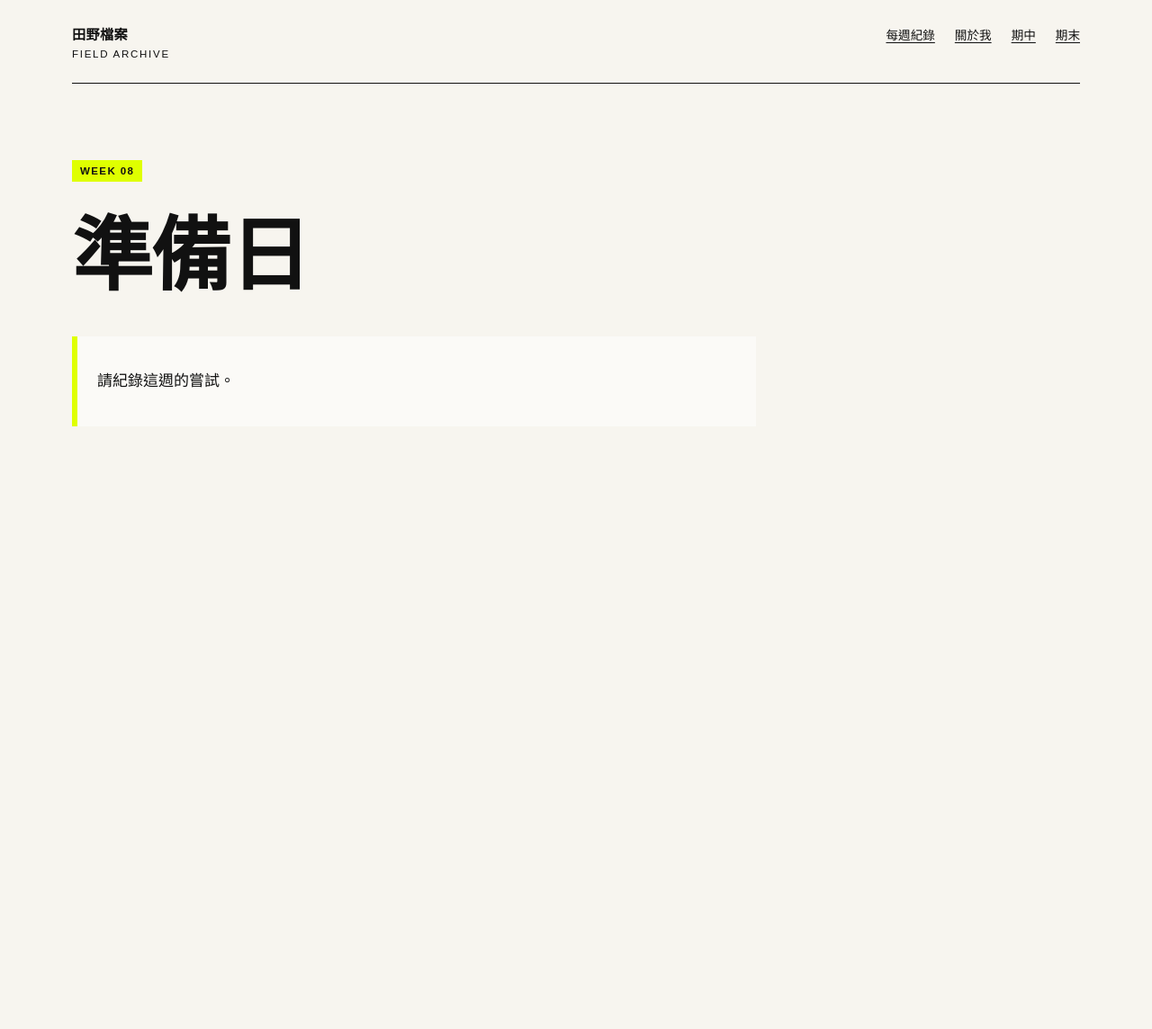
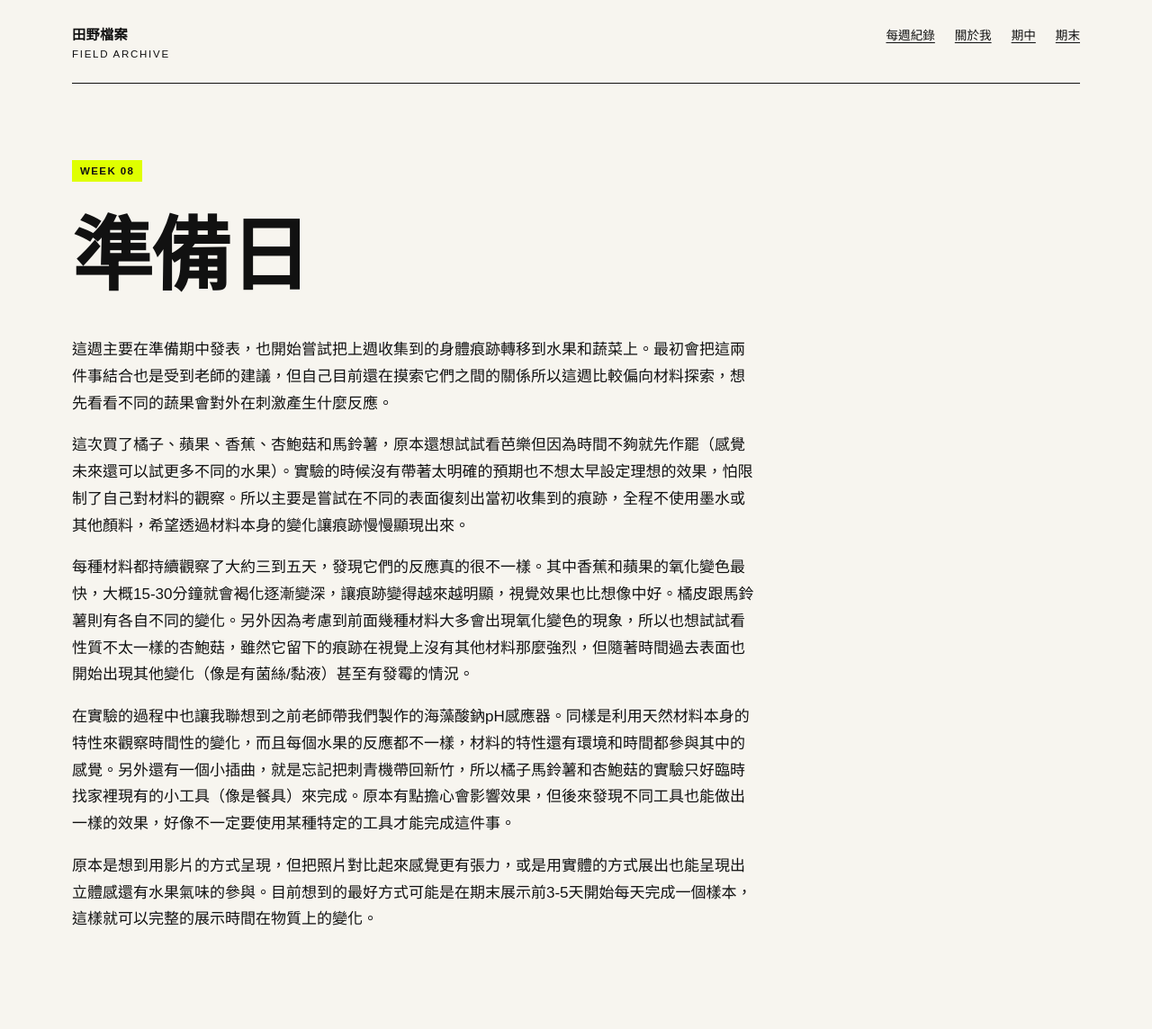
Before and after one commit to yychan27/fieldworkarchive, a Jekyll site: the page built from weeks/week-08.md, in a window 1280 px wide. Shown: the whole page at 90% size. Built offline with Jekyll 4.4.1, drawn with Linux system fonts in a browser that asks for light colours; before the commit the page ends 900 px from its top, so only the background shows below that.

Commit message:
Update week-08.md

```diff
--- a/weeks/week-08.md
+++ b/weeks/week-08.md
@@ -7,4 +7,12 @@ permalink: /weeks/week-08/
 
 # 準備日
 
-> 請紀錄這週的嘗試。
+這週主要在準備期中發表，也開始嘗試把上週收集到的身體痕跡轉移到水果和蔬菜上。最初會把這兩件事結合也是受到老師的建議，但自己目前還在摸索它們之間的關係所以這週比較偏向材料探索，想先看看不同的蔬果會對外在刺激產生什麼反應。
+
+這次買了橘子、蘋果、香蕉、杏鮑菇和馬鈴薯，原本還想試試看芭樂但因為時間不夠就先作罷（感覺未來還可以試更多不同的水果）。實驗的時候沒有帶著太明確的預期也不想太早設定理想的效果，怕限制了自己對材料的觀察。所以主要是嘗試在不同的表面復刻出當初收集到的痕跡，全程不使用墨水或其他顏料，希望透過材料本身的變化讓痕跡慢慢顯現出來。
+
+每種材料都持續觀察了大約三到五天，發現它們的反應真的很不一樣。其中香蕉和蘋果的氧化變色最快，大概15-30分鐘就會褐化逐漸變深，讓痕跡變得越來越明顯，視覺效果也比想像中好。橘皮跟馬鈴薯則有各自不同的變化。另外因為考慮到前面幾種材料大多會出現氧化變色的現象，所以也想試試看性質不太一樣的杏鮑菇，雖然它留下的痕跡在視覺上沒有其他材料那麼強烈，但隨著時間過去表面也開始出現其他變化（像是有菌絲/黏液）甚至有發霉的情況。
+
+在實驗的過程中也讓我聯想到之前老師帶我們製作的海藻酸鈉pH感應器。同樣是利用天然材料本身的特性來觀察時間性的變化，而且每個水果的反應都不一樣，材料的特性還有環境和時間都參與其中的感覺。另外還有一個小插曲，就是忘記把刺青機帶回新竹，所以橘子馬鈴薯和杏鮑菇的實驗只好臨時找家裡現有的小工具（像是餐具）來完成。原本有點擔心會影響效果，但後來發現不同工具也能做出一樣的效果，好像不一定要使用某種特定的工具才能完成這件事。
+
+原本是想到用影片的方式呈現，但把照片對比起來感覺更有張力，或是用實體的方式展出也能呈現出立體感還有水果氣味的參與。目前想到的最好方式可能是在期末展示前3-5天開始每天完成一個樣本，這樣就可以完整的展示時間在物質上的變化。
```
